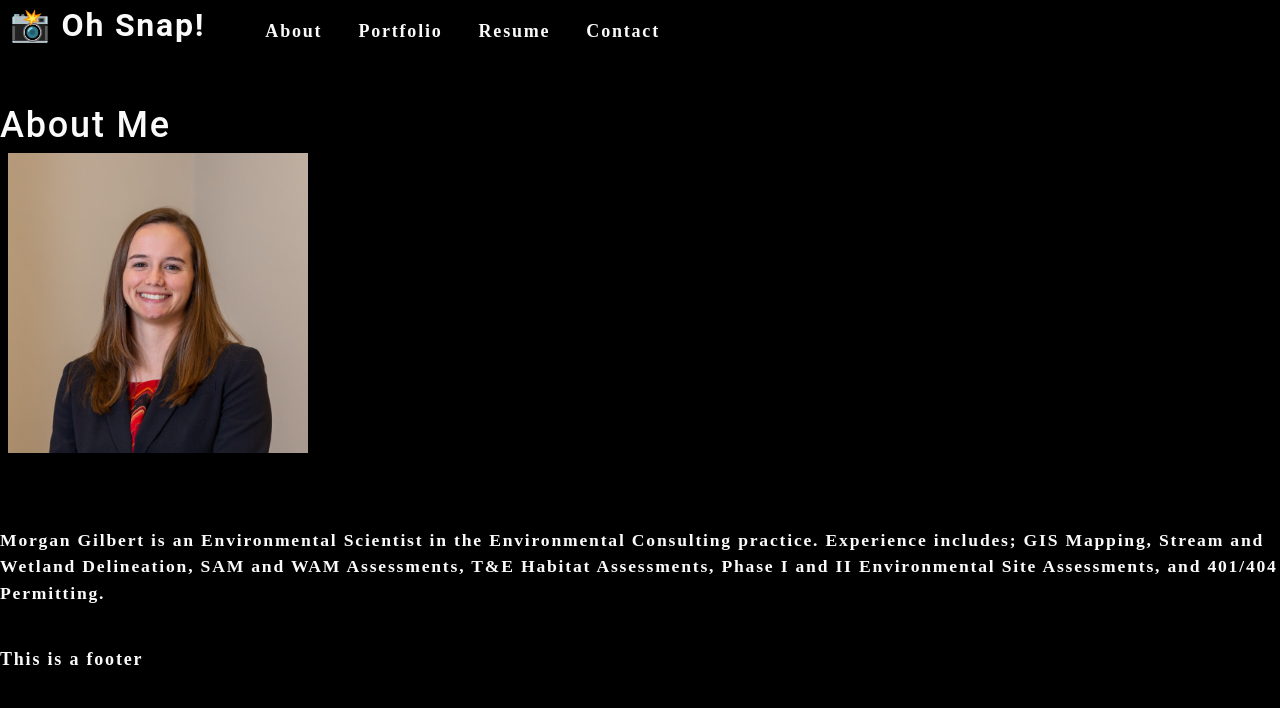
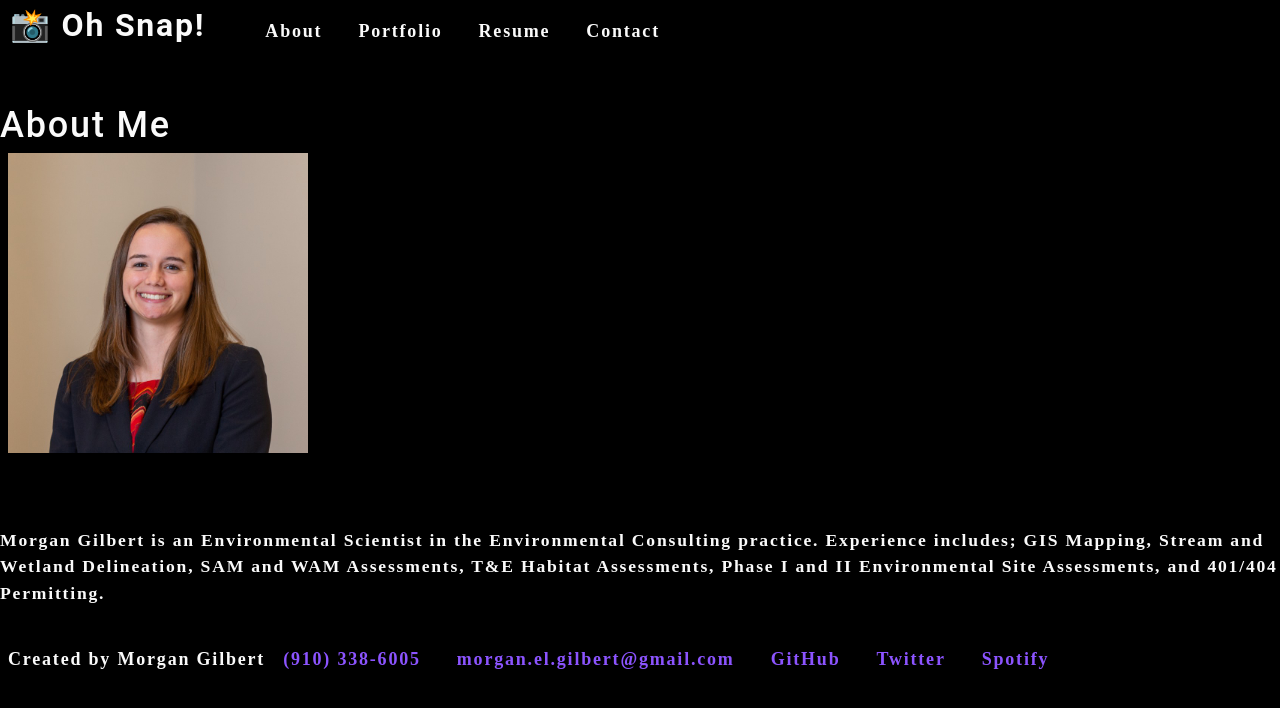
Before and after one commit to Morganegilbert/react-portfolio, a React (Create React App) app: page / in a window 1280 px wide. Shown: the top 708 px of the page. Built offline with nearby package versions, Linux system fonts and the light colour scheme.

Commit message:
updated project description:

```diff
--- a/src/components/PortfolioContainer.js
+++ b/src/components/PortfolioContainer.js
@@ -11,7 +11,7 @@ export default function PortfolioContainer() {
   const [categories] = useState([
     {
       name: 'projects',
-      description: 'Projects created'
+      description: 'Click on the images below for more details on each project!'
     }
   ]);
 
@@ -43,8 +43,37 @@ export default function PortfolioContainer() {
       <Nav currentPage={currentPage} handlePageChange={handlePageChange} />
       {/* Here we are calling the renderPage method which will return a component  */}
       {renderPage()}
-      <footer>
-        This is a footer
+      <footer className='flex-row px-1'>
+        <div className='flex-row'>
+          <span>
+            Created by Morgan Gilbert
+          </span>
+        </div>
+        <div>
+          <span className="mx-2">
+            <a href="tel:910-338-6005">(910) 338-6005</a>
+          </span>
+        </div>
+        <div>
+          <span className="mx-2">
+            <a href="mailto:morgan.el.gilbert@gmail.com">morgan.el.gilbert@gmail.com</a>
+          </span>
+        </div>
+        <div>
+          <span className="mx-2">
+            <a href="#github">GitHub</a>
+          </span>
+        </div>
+        <div>
+          <span className="mx-2">
+            <a href="https://twitter.com/?lang=en">Twitter</a>
+          </span>
+        </div>
+        <div>
+          <span className="mx-2">
+            <a href="https://www.spotify.com/us/">Spotify</a>
+          </span>
+        </div>
       </footer>
     </div>
   );
```
